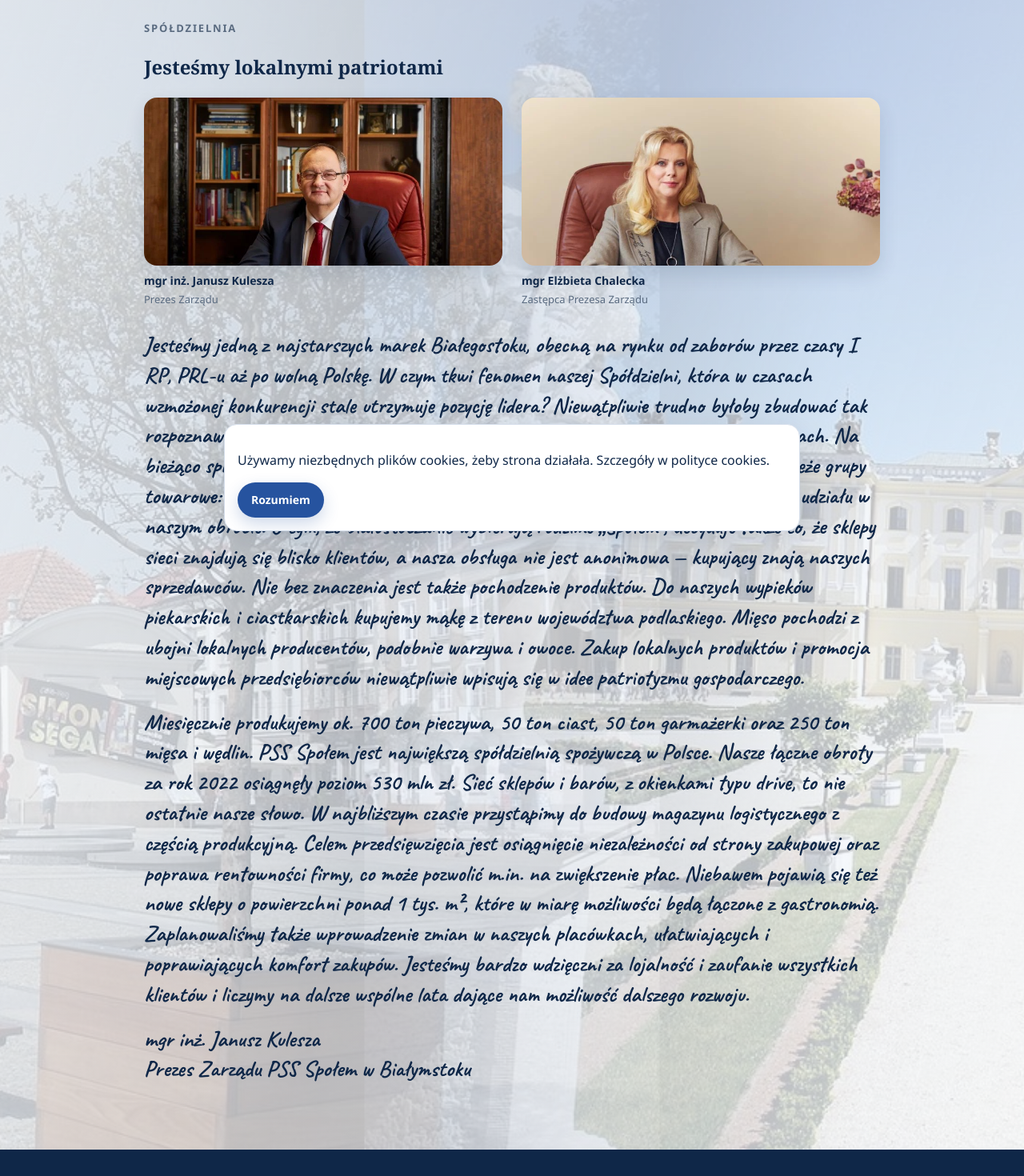
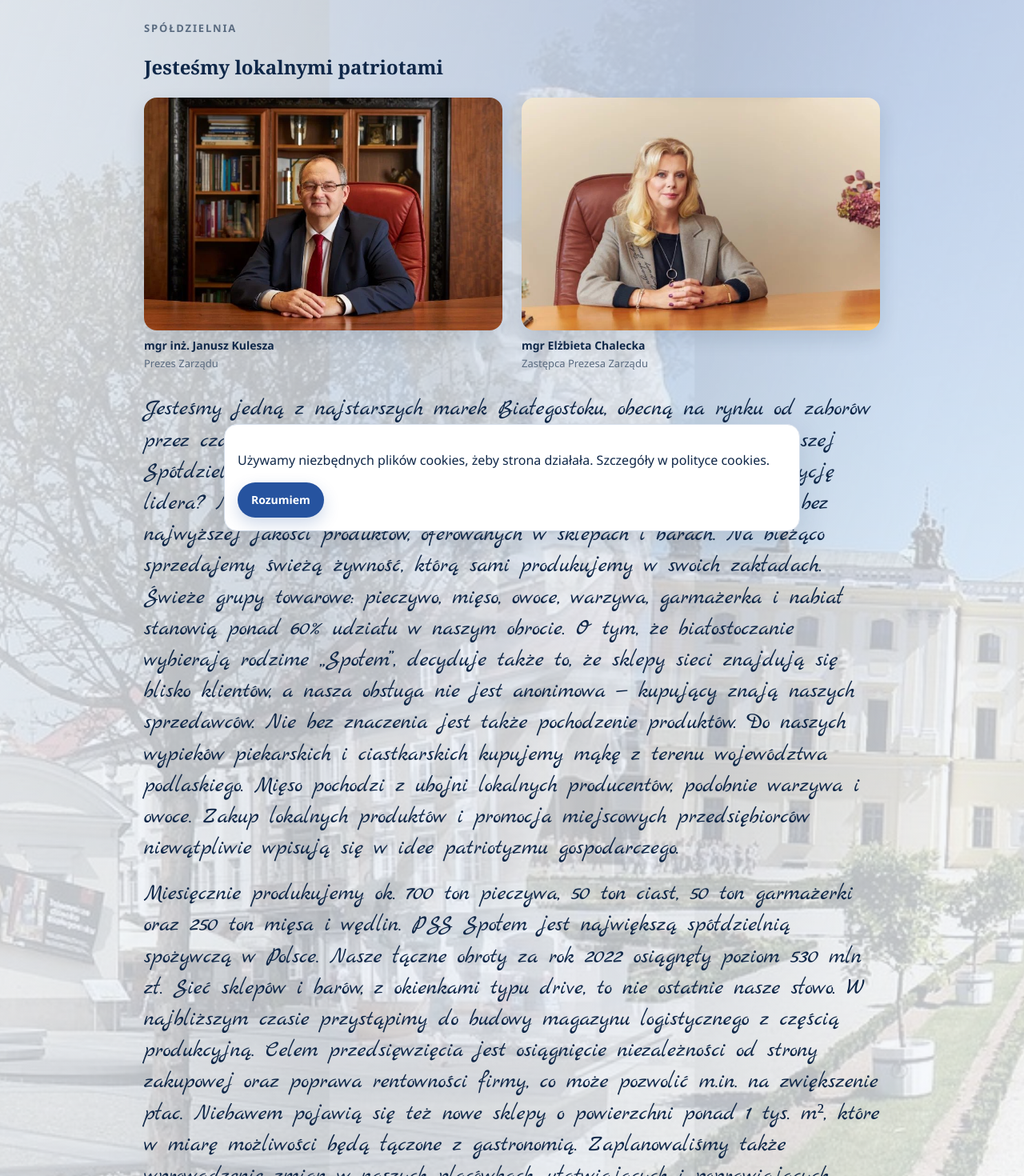
Before and after one commit to adbednarczyk-ship-it/pss-spolem-bialystok, a Next.js app: page /lokalni-patrioci in a window 1280 px wide. Shown: the part 120-1590 px from the top of the page at 80% size. Built offline with nearby package versions, Linux system fonts and the light colour scheme.

Commit message:
Naturalne proporcje zdjęć, Marck Script, podpis z prawej

```diff
--- a/app/globals.css
+++ b/app/globals.css
@@ -1,4 +1,4 @@
-@import url("https://fonts.googleapis.com/css2?family=Caveat:wght@600;700&display=swap");
+@import url("https://fonts.googleapis.com/css2?family=Marck+Script&display=swap");
 :root {
   --blue: #26539f;
   --blue-dark: #16386f;
@@ -397,9 +397,10 @@ button, input, select, textarea { font: inherit; }
 .portrait { width: 100%; margin: 0; }
 .portrait img {
   width: 100%;
-  height: 210px;
+  height: auto;
+  aspect-ratio: 768 / 498;
   object-fit: cover;
-  object-position: center 18%;
+  object-position: center 20%;
   border-radius: 16px;
   display: block;
   box-shadow: 0 10px 24px rgba(15, 39, 72, .12);
@@ -413,12 +414,13 @@ button, input, select, textarea { font: inherit; }
 }
 .portrait span { color: var(--muted); font-size: 13px; }
 .letter {
-  font-family: Caveat, "Segoe Script", cursive;
+  font-family: "Marck Script", "Segoe Script", cursive;
   font-size: 28px;
-  font-weight: 700;
-  line-height: 1.35;
+  font-weight: 400;
+  line-height: 1.4;
 }
 .letter p { margin: 0 0 18px; }
+.letter-sign { text-align: right; }
 @media (max-width: 700px) {
   .article-photos { grid-template-columns: 1fr; }
   .letter { font-size: 24px; }
--- a/app/lokalni-patrioci/page.tsx
+++ b/app/lokalni-patrioci/page.tsx
@@ -33,7 +33,7 @@ export default function Page() {
         <p>
           Miesięcznie produkujemy ok. 700 ton pieczywa, 50 ton ciast, 50 ton garmażerki oraz 250 ton mięsa i wędlin. PSS Społem jest największą spółdzielnią spożywczą w Polsce. Nasze łączne obroty za rok 2022 osiągnęły poziom 530 mln zł. Sieć sklepów i barów, z okienkami typu drive, to nie ostatnie nasze słowo. W najbliższym czasie przystąpimy do budowy magazynu logistycznego z częścią produkcyjną. Celem przedsięwzięcia jest osiągnięcie niezależności od strony zakupowej oraz poprawa rentowności firmy, co może pozwolić m.in. na zwiększenie płac. Niebawem pojawią się też nowe sklepy o powierzchni ponad 1 tys. m², które w miarę możliwości będą łączone z gastronomią. Zaplanowaliśmy także wprowadzenie zmian w naszych placówkach, ułatwiających i poprawiających komfort zakupów. Jesteśmy bardzo wdzięczni za lojalność i zaufanie wszystkich klientów i liczymy na dalsze wspólne lata dające nam możliwość dalszego rozwoju.
         </p>
-        <p>
+        <p className="letter-sign">
           <strong>{company.president}</strong>
           <br />
           Prezes Zarządu PSS Społem w Białymstoku
```
